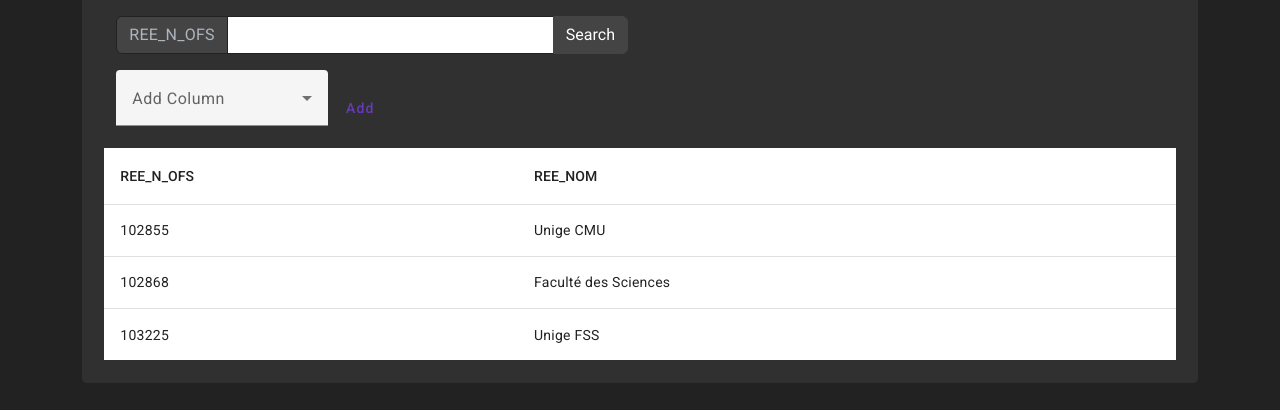
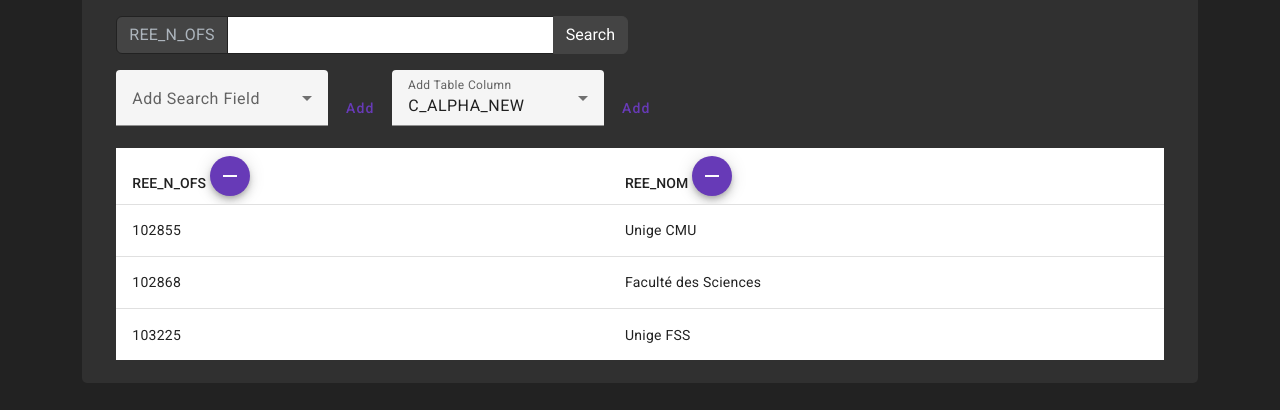
Before and after one commit to swissarthurfreeman/Refero, an Angular app in the folder web-ui/: page /about in a window 1280 px wide. Shown: the part 436-846 px from the top of the page. Built offline with nearby package versions, Linux system fonts and the light colour scheme.

Commit message:
feat(refero): Removing columns from table view is now possible

```diff
--- a/web-ui/src/app/components/home/consultation/consultation.component.html
+++ b/web-ui/src/app/components/home/consultation/consultation.component.html
@@ -1,6 +1,7 @@
 <!-- Consultation of a Referential View, columns and lines -->
 <h1>Viewing : {{refId}}</h1>
 <div class="container">
+    <!-- Render evey search field -->
     @for (column of searchColumns; track $index) {
     <div class="row">
         <div class="col">
@@ -17,7 +18,7 @@
     <div class="row">
         <div class="col">
             <mat-form-field>
-                <mat-label>Add Column</mat-label>
+                <mat-label>Add Search Field</mat-label>
                 <mat-select [(value)]="searchFieldToAdd">
                 @for (column of nonAddedSearchColumns; track $index) {
                   <mat-option [value]="column">{{column}}</mat-option>
@@ -25,15 +26,31 @@
                 </mat-select>
               </mat-form-field>
               <button mat-button color="primary" (click)="addSearchField(searchFieldToAdd)">Add</button>
+
+              <mat-form-field>
+                <mat-label>Add Table Column</mat-label>
+                <mat-select [(value)]="viewColumnToAdd">
+                @for (column of nonViewedColumns; track $index) {
+                <mat-option [value]="column">{{column}}</mat-option>
+                }
+                </mat-select>
+            </mat-form-field>
+            <button mat-button color="primary" (click)="addViewColumn(viewColumnToAdd)">Add</button>
         </div>
     </div>
 </div>
 
+<div class="container">
+    <div class="col">
         <table mat-table [dataSource]="myDataArray">    <!-- Define a material table's column headers (not visible) -->
 
             @for (column of columns; track $index) {
                 <ng-container [matColumnDef]="column">
-            <th mat-header-cell *matHeaderCellDef> {{column}} </th>             <!-- Define the header string -->
+                    <th mat-header-cell *matHeaderCellDef> {{column}}
+                        <button mat-mini-fab color="primary" (click)="removeViewColumn(column)">
+                            <mat-icon>remove</mat-icon>
+                        </button>
+                    </th>             <!-- Define the header string -->
                     <td mat-cell *matCellDef="let line"> {{ line[column] }} </td>       <!-- Define the data to display for each line -->
                 </ng-container>
             }
@@ -51,3 +68,5 @@
             *matRowDef="let myRowData; columns: viewColumnsToDisplay">
             </tr>
         </table>
+    </div>
+</div>
--- a/web-ui/src/app/components/home/consultation/consultation.component.ts
+++ b/web-ui/src/app/components/home/consultation/consultation.component.ts
@@ -32,7 +32,7 @@ export class ConsultationComponent {
   columns = ['REE_N_OFS', 'REE_NOM', 'C_ALPHA_NEW', 'ADRESSE']
   viewColumnsToDisplay = ['REE_N_OFS', 'REE_NOM'];    // can add 'C_ALPHA_NEW' to view it too
   nonViewedColumns: Array<string> = this.columns.filter(item => this.viewColumnsToDisplay.indexOf(item) < 0);
-
+  viewColumnToAdd = this.nonViewedColumns[0];
 
   searchColumns = ['REE_N_OFS']
   nonAddedSearchColumns: Array<string> = this.columns.filter(item => this.searchColumns.indexOf(item) < 0);
@@ -59,4 +59,8 @@ export class ConsultationComponent {
     this.viewColumnsToDisplay.push(column);
     this.nonViewedColumns = this.columns.filter(item => this.viewColumnsToDisplay.indexOf(item) < 0);
   }
+
+  removeViewColumn(column: string) {
+    this.viewColumnsToDisplay = this.viewColumnsToDisplay.filter(item => item != column);
+  }
 }
```
Lines whose indentation alone changed are shown as unchanged.
